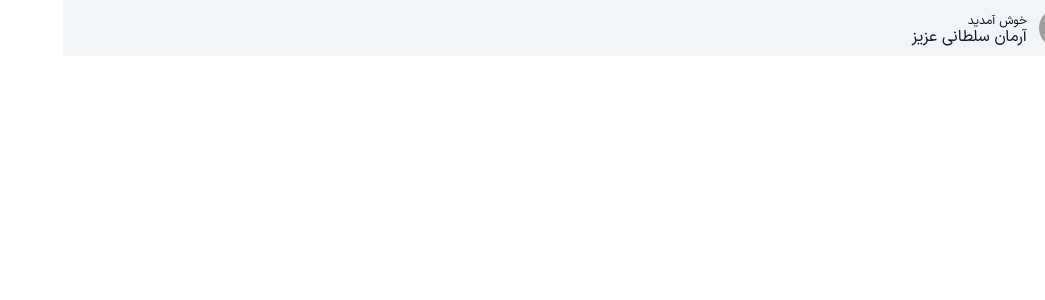
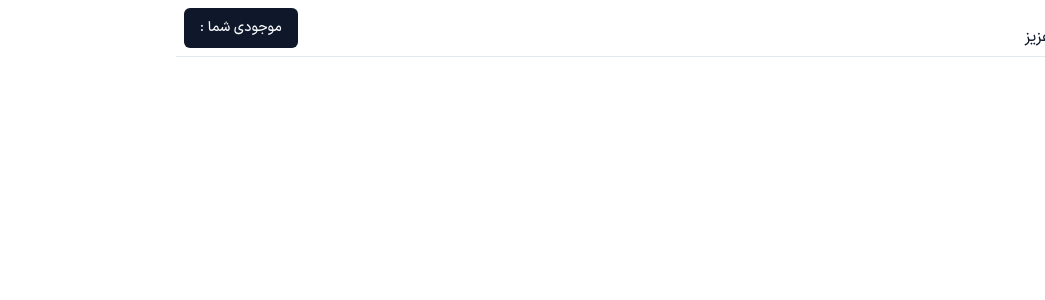
Before and after one commit to armansoltanidev/hamvatan.24, a Next.js app: page /panel in a window 1280 px wide. Shown: the top 300 px of the page, without its empty margins (235-1280 px from the left). Built offline with nearby package versions, Linux system fonts and the light colour scheme; grey boxes are pictures that could not be loaded.

Commit message:
(style):basic layouy designd and loading

```diff
--- a/app/panel/_components/navbar.tsx
+++ b/app/panel/_components/navbar.tsx
@@ -1,9 +1,9 @@
 import { Avatar, AvatarFallback, AvatarImage } from "@/components/ui/avatar";
-import { TypographyP } from "@/components/ui/typography";
+import { Button } from "@/components/ui/button";
 
 export default function Navbar() {
   return (
-    <div className="bg-secondary p-2 flex">
+    <div className="p-2 border-b flex justify-between items-center">
       <div className="flex items-center gap-x-3">
         <Avatar>
           <AvatarImage src="https://github.com/shadcn.png" />
@@ -14,6 +14,9 @@ export default function Navbar() {
           <p className="font-normal text-primary">آرمان سلطانی عزیز</p>
         </div>
       </div>
+      <div>
+        <Button>موجودی شما :</Button>
+      </div>
     </div>
   );
 }
--- a/app/panel/loading.tsx
+++ b/app/panel/loading.tsx
@@ -1,3 +1,7 @@
 export default function loading() {
-  return <div className="loader"></div>;
+  return (
+    <div className="absolute inset-0 flex items-center justify-center">
+      <div className="loader"></div>
+    </div>
+  );
 }
--- a/app/panel/page.tsx
+++ b/app/panel/page.tsx
@@ -1,3 +1,5 @@
+import { TypographyP } from "@/components/ui/typography";
+
 export default function page() {
-  return <div>Main</div>;
+  return <div></div>;
 }
```
